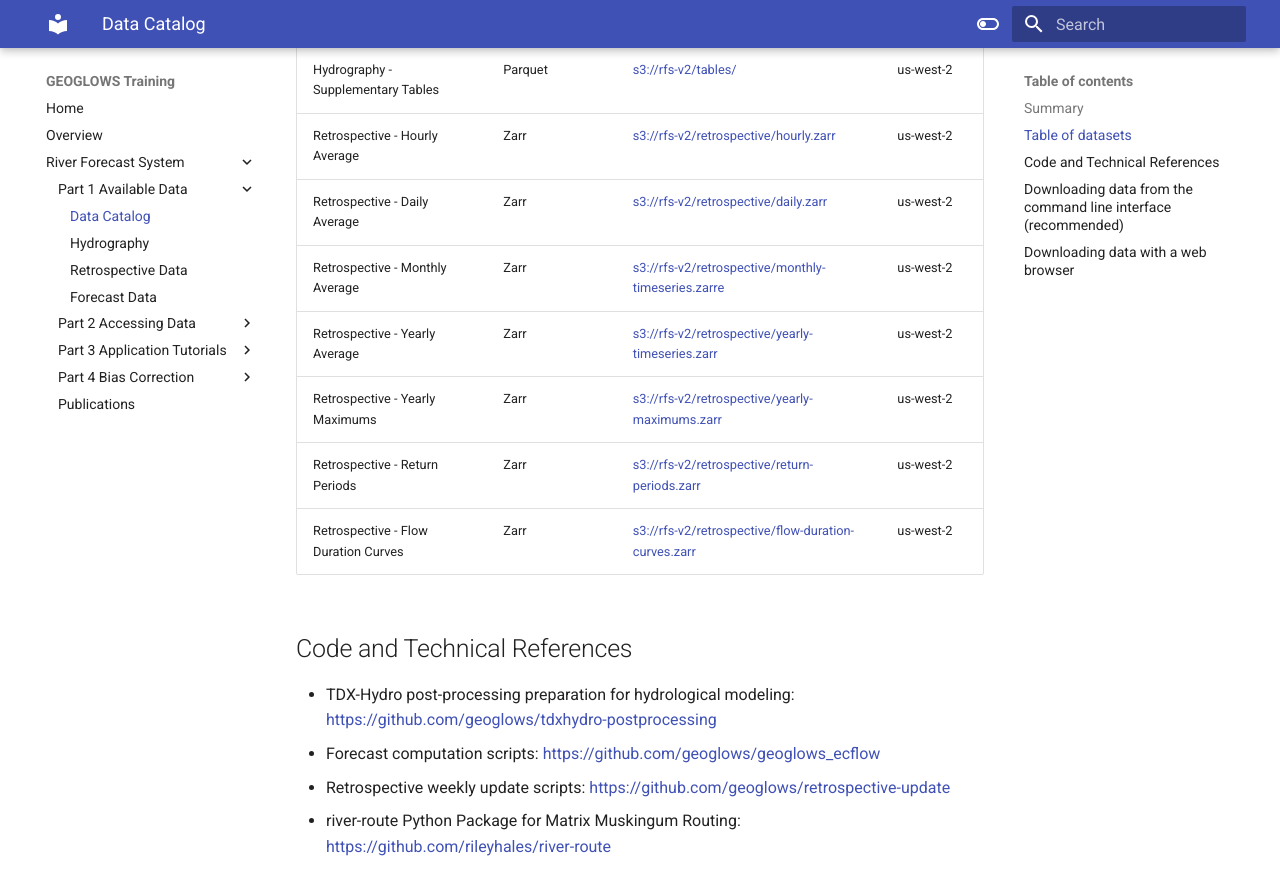
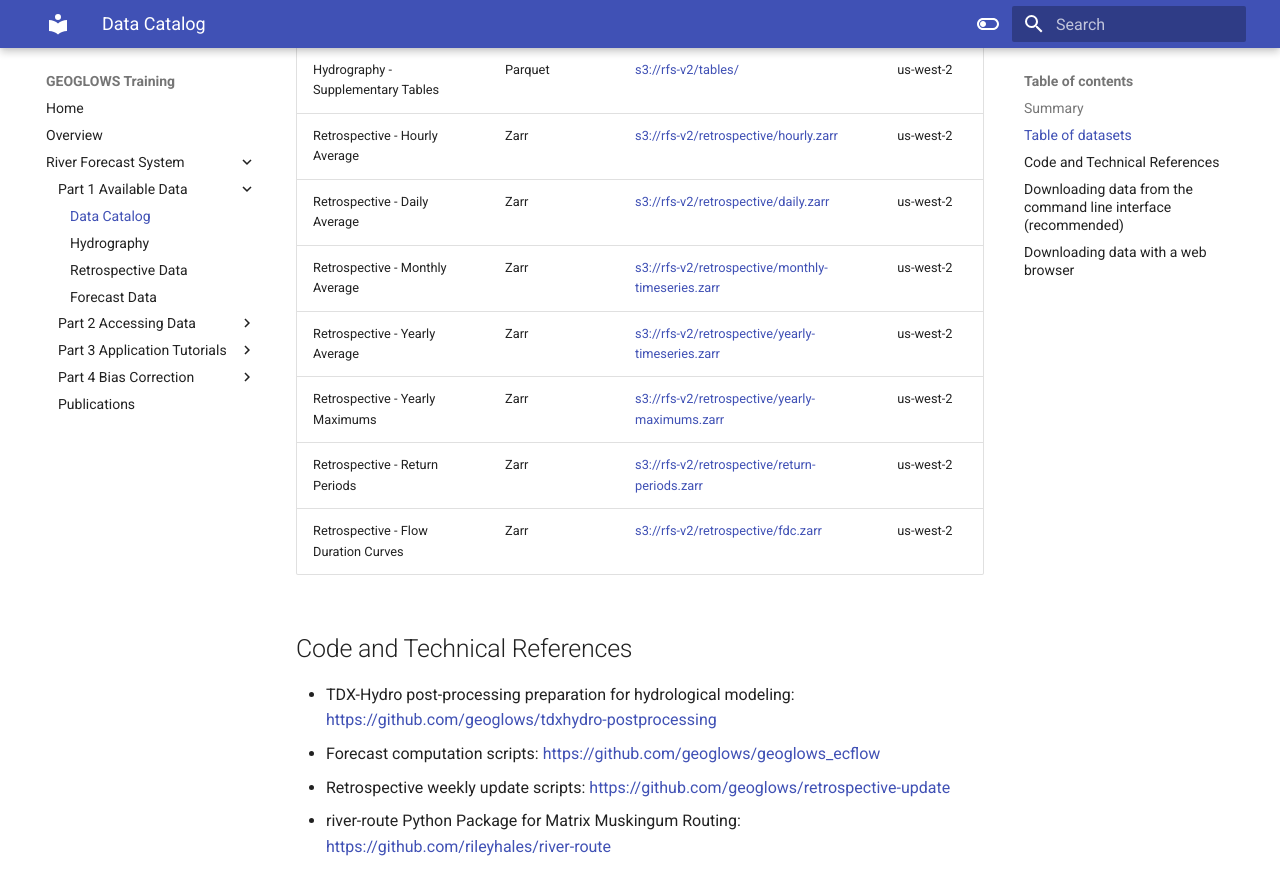
Before and after one commit to geoglows/training.geoglows.org, an MkDocs documentation site: the page built from docs/rfs/datasets/catalog.md, in a window 1280 px wide and 900 px high, scrolled down 1046 px. Shown: the top 895 px of the window. Built offline with MkDocs 1.6.1 and Material for MkDocs 9.7.7, drawn with Linux system fonts in a browser that asks for light colours.

```diff
--- a/docs/rfs/datasets/catalog.md
+++ b/docs/rfs/datasets/catalog.md
@@ -22,19 +22,19 @@ essentially static. The second bucket holds the daily forecasts produced by that
 - Forecasts: [http://geoglows-v2.s3-website-us-west-2.amazonaws.com/index.html](http://geoglows-v2.s3-website-us-west-2.amazonaws.com/index.html){:target="_blank"}
 - GIS + Retro: [https://rfs-v2.s3-us-west-2.amazonaws.com/index.html](https://rfs-v2.s3-us-west-2.amazonaws.com/index.html){:target="_blank"}
 
-| Dataset                              | File Format(s)      | Bucket URI and Path                                                                                                                          | AWS Region |
-|--------------------------------------|---------------------|----------------------------------------------------------------------------------------------------------------------------------------------|------------|
-| Daily Forecasts                      | Zarr                | [s3://geoglows-v2-forecasts/](https://geoglows-v2.s3-website-us-west-2.amazonaws.com/index.html){:target="_blank"}                           | us-west-2  |
-| Hydrography - VPUs                   | GeoPackage (sqlite) | [s3://rfs-v2/hydrography/](https://rfs-v2.s3-us-west-2.amazonaws.com/index.html#hydrography/){:target="_blank"}                              | us-west-2  |
-| Hydrography - Global                 | GeoPackage (sqlite) | [s3://rfs-v2/hydrography-global/](https://rfs-v2.s3-us-west-2.amazonaws.com/index.html#hydrography-global/){:target="_blank"}                | us-west-2  |
-| Hydrography - Supplementary Tables   | Parquet             | [s3://rfs-v2/tables/](https://rfs-v2.s3-us-west-2.amazonaws.com/index.html#tables/){:target="_blank"}                                        | us-west-2  |
-| Retrospective - Hourly Average       | Zarr                | [s3://rfs-v2/retrospective/hourly.zarr](https://rfs-v2.s3-us-west-2.amazonaws.com/index.html#retrospective/){:target="_blank"}               | us-west-2  |
-| Retrospective - Daily Average        | Zarr                | [s3://rfs-v2/retrospective/daily.zarr](https://rfs-v2.s3-us-west-2.amazonaws.com/index.html#retrospective/){:target="_blank"}                | us-west-2  |
-| Retrospective - Monthly Average      | Zarr                | [s3://rfs-v2/retrospective/monthly-timeseries.zarre](https://rfs-v2.s3-us-west-2.amazonaws.com/index.html#retrospective/){:target="_blank"}  | us-west-2  |
-| Retrospective - Yearly Average       | Zarr                | [s3://rfs-v2/retrospective/yearly-timeseries.zarr](https://rfs-v2.s3-us-west-2.amazonaws.com/index.html#retrospective/){:target="_blank"}    | us-west-2  |
-| Retrospective - Yearly Maximums      | Zarr                | [s3://rfs-v2/retrospective/yearly-maximums.zarr](https://rfs-v2.s3-us-west-2.amazonaws.com/index.html#retrospective/){:target="_blank"}      | us-west-2  |
-| Retrospective - Return Periods       | Zarr                | [s3://rfs-v2/retrospective/return-periods.zarr](https://rfs-v2.s3-us-west-2.amazonaws.com/index.html#retrospective/){:target="_blank"}       | us-west-2  |
-| Retrospective - Flow Duration Curves | Zarr                | [s3://rfs-v2/retrospective/flow-duration-curves.zarr](https://rfs-v2.s3-us-west-2.amazonaws.com/index.html#retrospective/){:target="_blank"} | us-west-2  |
+| Dataset                              | File Format(s)      | Bucket URI and Path                                                                                                                        | AWS Region |
+|--------------------------------------|---------------------|--------------------------------------------------------------------------------------------------------------------------------------------|------------|
+| Daily Forecasts                      | Zarr                | [s3://geoglows-v2-forecasts/](https://geoglows-v2.s3-website-us-west-2.amazonaws.com/index.html){:target="_blank"}                         | us-west-2  |
+| Hydrography - VPUs                   | GeoPackage (sqlite) | [s3://rfs-v2/hydrography/](https://rfs-v2.s3-us-west-2.amazonaws.com/index.html#hydrography/){:target="_blank"}                            | us-west-2  |
+| Hydrography - Global                 | GeoPackage (sqlite) | [s3://rfs-v2/hydrography-global/](https://rfs-v2.s3-us-west-2.amazonaws.com/index.html#hydrography-global/){:target="_blank"}              | us-west-2  |
+| Hydrography - Supplementary Tables   | Parquet             | [s3://rfs-v2/tables/](https://rfs-v2.s3-us-west-2.amazonaws.com/index.html#tables/){:target="_blank"}                                      | us-west-2  |
+| Retrospective - Hourly Average       | Zarr                | [s3://rfs-v2/retrospective/hourly.zarr](https://rfs-v2.s3-us-west-2.amazonaws.com/index.html#retrospective/){:target="_blank"}             | us-west-2  |
+| Retrospective - Daily Average        | Zarr                | [s3://rfs-v2/retrospective/daily.zarr](https://rfs-v2.s3-us-west-2.amazonaws.com/index.html#retrospective/){:target="_blank"}              | us-west-2  |
+| Retrospective - Monthly Average      | Zarr                | [s3://rfs-v2/retrospective/monthly-timeseries.zarr](https://rfs-v2.s3-us-west-2.amazonaws.com/index.html#retrospective/){:target="_blank"} | us-west-2  |
+| Retrospective - Yearly Average       | Zarr                | [s3://rfs-v2/retrospective/yearly-timeseries.zarr](https://rfs-v2.s3-us-west-2.amazonaws.com/index.html#retrospective/){:target="_blank"}  | us-west-2  |
+| Retrospective - Yearly Maximums      | Zarr                | [s3://rfs-v2/retrospective/yearly-maximums.zarr](https://rfs-v2.s3-us-west-2.amazonaws.com/index.html#retrospective/){:target="_blank"}    | us-west-2  |
+| Retrospective - Return Periods       | Zarr                | [s3://rfs-v2/retrospective/return-periods.zarr](https://rfs-v2.s3-us-west-2.amazonaws.com/index.html#retrospective/){:target="_blank"}     | us-west-2  |
+| Retrospective - Flow Duration Curves | Zarr                | [s3://rfs-v2/retrospective/fdc.zarr](https://rfs-v2.s3-us-west-2.amazonaws.com/index.html#retrospective/){:target="_blank"}                | us-west-2  |
 
 ## Code and Technical References
 
```
Also changed, not shown: docs/rfs/accessing-data/data-service.md (+3 -3 lines).
